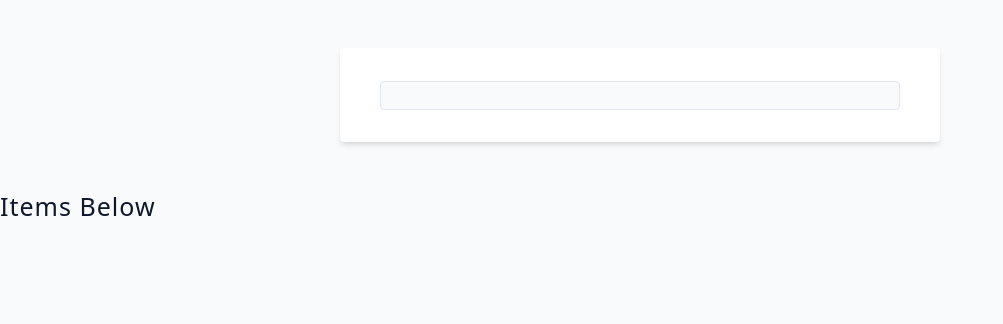
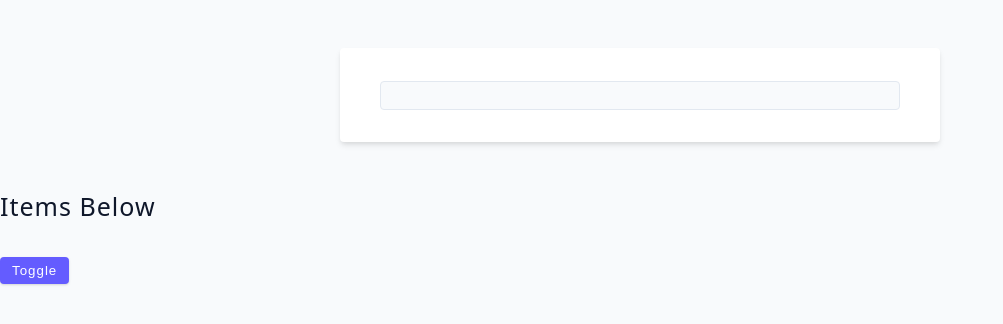
Before and after one commit to fugasok/advanced-react-learning, a React (Vite) app: page / in a window 1280 px wide. Shown: the top 324 px of the page, without its empty margins (0-1003 px from the left). Built offline with nearby package versions, Linux system fonts and the light colour scheme.

Commit message:
React Suspense

```diff
--- a/src/tutorial/11-performance/starter/04-react-18/index.jsx
+++ b/src/tutorial/11-performance/starter/04-react-18/index.jsx
@@ -1,8 +1,11 @@
-import { useState, useTransition } from "react";
+import { useState, useTransition, Suspense, lazy } from "react";
+const SlowComponent = lazy(() => import("./SlowComponent"));
+
 const LatestReact = () => {
 	const [text, setText] = useState("");
 	const [items, setItems] = useState([]);
 	const [isPending, startTransition] = useTransition();
+	const [show, setShow] = useState(false);
 
 	const handleChange = (e) => {
 		setText(e.target.value);
@@ -43,6 +46,14 @@
 					{items}
 				</div>
 			)}
+			<button onClick={() => setShow(!show)} className="btn">
+				toggle
+			</button>
+			{show && (
+				<Suspense fallback={<h4>Loading...</h4>}>
+					<SlowComponent />
+				</Suspense>
+			)}
 		</section>
 	);
 };
```
